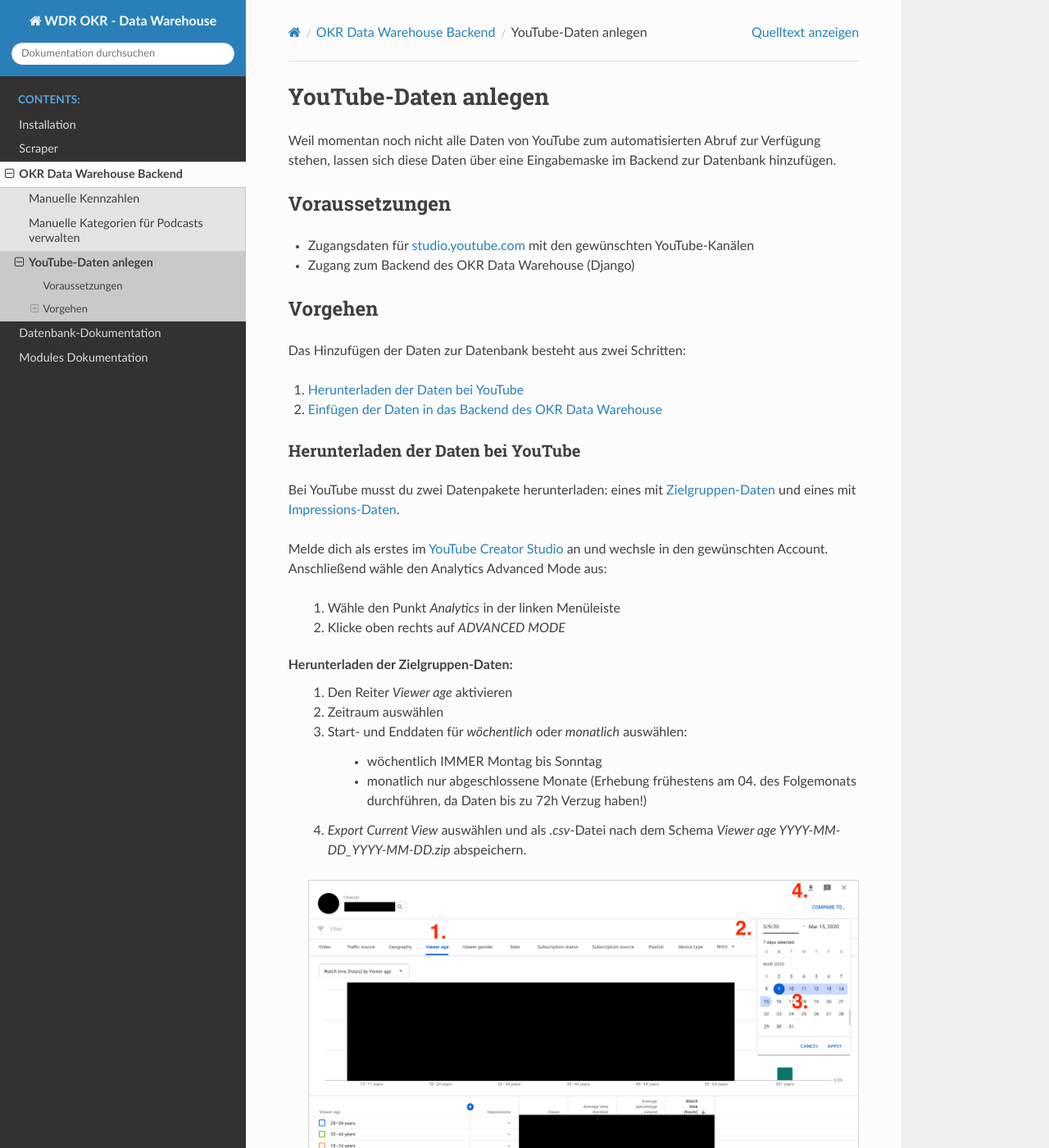
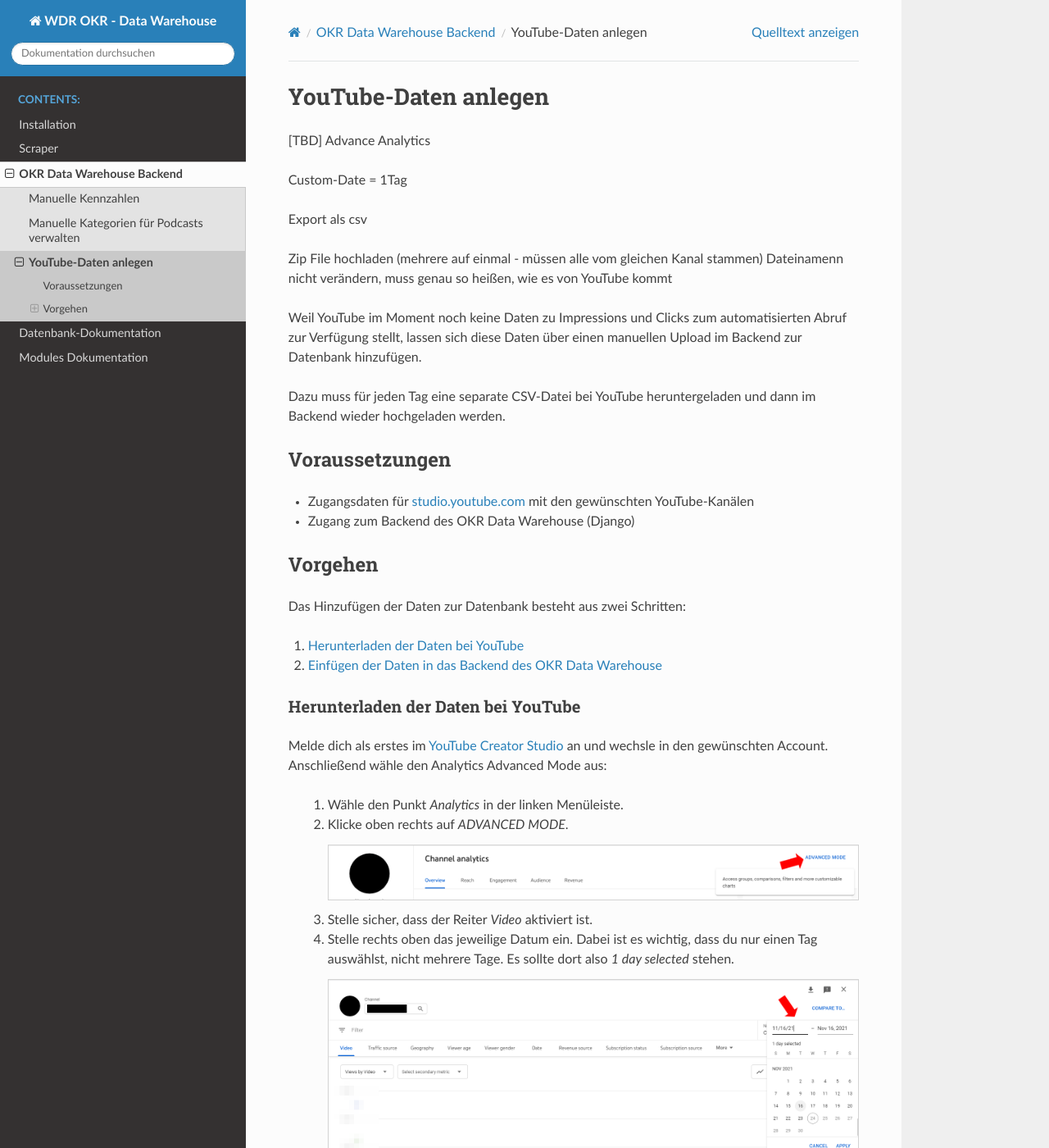
Before and after one commit to wdr-data/wdr-okr, a Sphinx documentation site: the page built from docs/backend/backend_youtube.rst, in a window 1280 px wide and 1400 px high. Shown: the whole window at 82% size. Built offline with Sphinx 7.4.7 and the Read the Docs theme 2.0.0, drawn with Linux system fonts in a browser that asks for light colours; some of the changed text lies outside the part shown.

Commit message:
📝 Update docs for YouTube upload

```diff
--- a/docs/_static/custom.css
+++ b/docs/_static/custom.css
@@ -60,7 +60,7 @@
     font-size: 0.9rem;
 }
 
-/* Styling for schedue table */
+/* Styling for schedule table */
 
 #schedule_table table {
     width: 100%;
@@ -100,4 +100,5 @@
 img {
     border: 1px solid lightgrey;
     margin-bottom: 1em;
+    margin-top: 0px !important;
 }
--- a/docs/backend/backend_youtube.rst
+++ b/docs/backend/backend_youtube.rst
@@ -3,9 +3,23 @@
 YouTube-Daten anlegen
 =====================
 
-Weil momentan noch nicht alle Daten von YouTube zum automatisierten Abruf zur Verfügung
-stehen, lassen sich diese Daten über eine Eingabemaske im Backend zur Datenbank
-hinzufügen.
+[TBD]
+Advance Analytics
+
+Custom-Date = 1Tag
+
+Export als csv
+
+Zip File hochladen (mehrere auf einmal - müssen alle vom gleichen Kanal stammen)
+Dateinamenn nicht verändern, muss genau so heißen, wie es von YouTube kommt
+
+
+Weil YouTube im Moment noch keine Daten zu Impressions und Clicks zum
+automatisierten Abruf zur Verfügung stellt, lassen sich diese Daten über einen
+manuellen Upload im Backend zur Datenbank hinzufügen.
+
+Dazu muss für jeden Tag eine separate CSV-Datei bei YouTube heruntergeladen
+und dann im Backend wieder hochgeladen werden.
 
 Voraussetzungen
 ---------------
@@ -27,45 +41,26 @@
 Herunterladen der Daten bei YouTube
 ~~~~~~~~~~~~~~~~~~~~~~~~~~~~~~~~~~~
 
-Bei YouTube musst du zwei Datenpakete herunterladen: eines mit
-:ref:`Zielgruppen-Daten <backend_youtube_herunterladen_zielgruppen>` und eines
-mit :ref:`Impressions-Daten <backend_youtube_herunterladen_impressions>`.
+Melde dich als erstes im `YouTube Creator Studio <https://studio.youtube.com/>`_
+an und wechsle in den gewünschten Account. Anschließend wähle den Analytics
+Advanced Mode aus:
 
-Melde dich als erstes im `YouTube Creator Studio <https://studio.youtube.com/>`_ an und wechsle in
-den gewünschten Account. Anschließend wähle den Analytics Advanced Mode aus:
+    1. Wähle den Punkt *Analytics* in der linken Menüleiste.
+    2. Klicke oben rechts auf *ADVANCED MODE*.
 
-    1. Wähle den Punkt *Analytics* in der linken Menüleiste
-    2. Klicke oben rechts auf *ADVANCED MODE*
+       .. image:: ../_static/advanced_mode.png
 
-.. _backend_youtube_herunterladen_zielgruppen:
+    3. Stelle sicher, dass der Reiter *Video* aktiviert ist.
+    4. Stelle rechts oben das jeweilige Datum ein. Dabei ist es wichtig, dass
+       du nur einen Tag auswählst, nicht mehrere Tage. Es sollte dort also
+       *1 day selected* stehen.
 
-Herunterladen der Zielgruppen-Daten:
-    1. Den Reiter *Viewer age* aktivieren
-    2. Zeitraum auswählen
-    3. Start- und Enddaten für *wöchentlich* oder *monatlich* auswählen:
+       .. image:: ../_static/datum.png
 
-        - wöchentlich IMMER Montag bis Sonntag
-        - monatlich nur abgeschlossene Monate (Erhebung frühestens am 04. des
-          Folgemonats durchführen, da Daten bis zu 72h Verzug haben!)
+    5. Wähle *Export Current View* aus und speichere die Daten als *.csv*-Datei
+       ab.
 
-    4. *Export Current View* auswählen und als *.csv*-Datei nach dem Schema
-       *Viewer age YYYY-MM-DD_YYYY-MM-DD.zip* abspeichern.
-
-    .. image:: ../_static/youtube1.png
-
-.. _backend_youtube_herunterladen_impressions:
-
-Herunterladen der Impressions-Daten:
-    1. Den Reiter *Traffic source* aktivieren
-    2. *Impressions by Traffic Source* auswählen
-    3. *Browse features* auswählen
-    4. Zeitraum einstellen: kann beliebig gewählt werden (z.B. letzte 90 Tage), da die
-       Daten auf täglicher Basis exportiert und beim Upload ggf.
-       überschrieben/aktualisiert werden
-    5. *Export Current View* auswählen und als *.csv*-Datei nach dem Schema
-       `Traffic source YYYY-MM-DD_YYYY-MM-DD.zip``
-
-    .. image:: ../_static/youtube2.png
+       .. image:: ../_static/csv-export.png
 
 .. _backend_youtube_hochladen:
 
@@ -73,18 +68,18 @@
 ~~~~~~~~~~~~~~~~~~~~~~~~~~~~~~~~~
 
 1. Melde dich im Backend des OKR Data Warehouse (Django) an.
-2. Wähle in der Liste *OKR - Objectives and Key Results* die entsprechende Kennzahl aus,
-   entweder *YouTube Age-Ranges (Watch Time - Hours)* oder *YouTube-TrafficSources*
-   (WICHTIG: Nutze den Link zur Liste!)
+2. Wähle in der Liste *OKR - Objectives and Key Results* den Link *YouTube
+   Video Analytics Extra* aus.
 
-   .. image:: ../_static/youtube3.png
+   .. image:: ../_static/backend1.png
 
-3. Wähle `Datei hochladen`
+3. Wähle den Button `DATEI HOCHLADEN`.
 
-   .. image:: ../_static/youtube4.png
+   .. image:: ../_static/backend2.png
 
-4. YouTube-Kanal auswählen
-5. Entsprechende Datei auswählen und hochladen
+4. Nutze das *Choose Files* Feld um eine oder mehrere CSV-Dateien auszuwählen.
+5. Wähle den Button *HOCHLADEN* (bitte nur einmal anklicken, der Upload kann ein
+   paar Sekunden dauern).
 
-Falls die Analytics nicht korrekt exportiert wurden, erscheint eine entsprechende
-Fehlermeldung.
+Falls die Daten nicht korrekt eingelesen werden konnten, erscheint eine
+entsprechende Fehlermeldung.
```
Also changed, not shown: docs/_static/advanced_mode.png (added), docs/_static/backend1.png (added), docs/_static/backend2.png (added), docs/_static/csv-export.png (added), docs/_static/datum.png (added), docs/_static/youtube1.png (deleted), docs/_static/youtube2.png (deleted), docs/_static/youtube3.png (deleted), docs/_static/youtube4.png (deleted).
